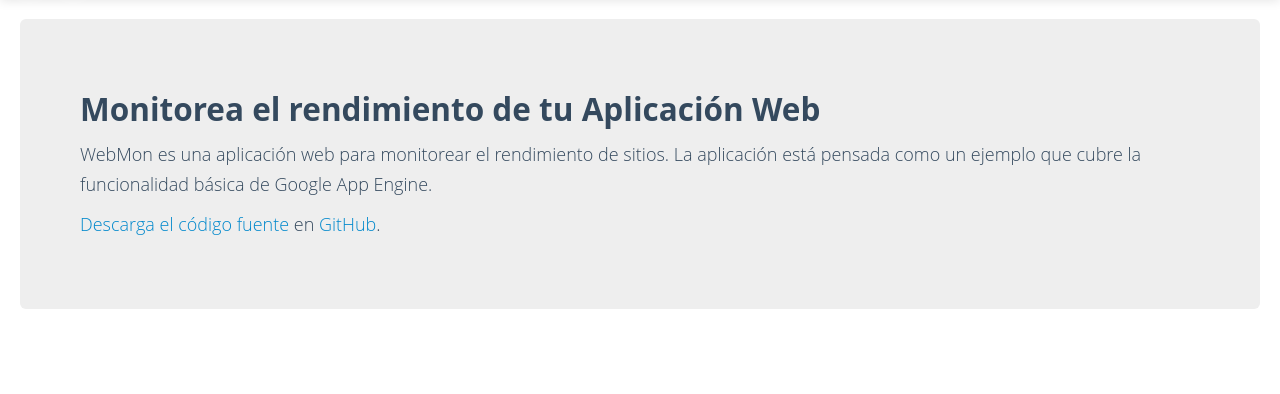
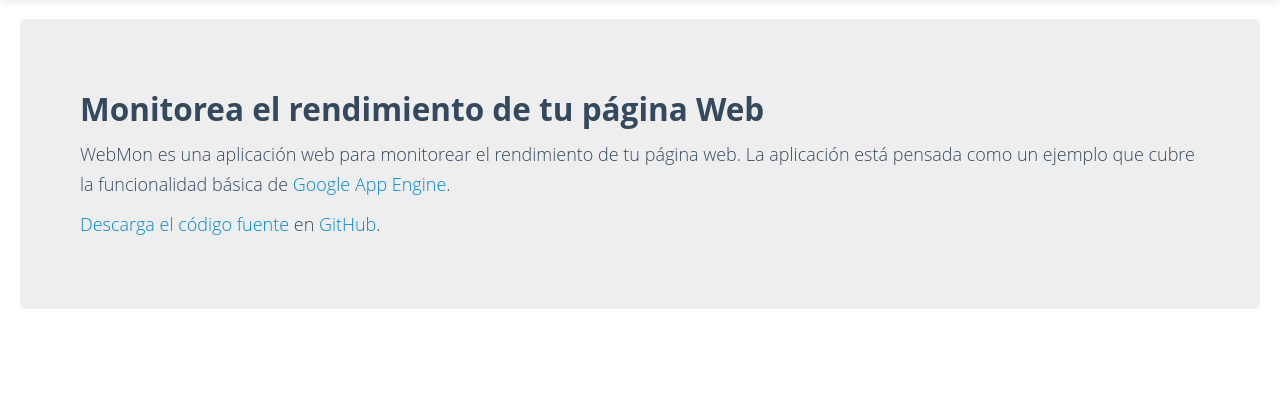
Before and after one commit to josemontesdeoca/dashboard-monitor, a Python web app: template templates/index.html in a window 1280 px wide. Shown: the part 41-435 px from the top of the page. Run offline with Jinja, Linux system fonts and the light colour scheme; the template is opened without the code that fills it: most values are stand-ins (such as "Sample title", 1, 10 or a date in 2020); some libraries are stand-ins or nearby versions.

Commit message:
Change misc UI elements & text.

```diff
--- a/templates/base.html
+++ b/templates/base.html
@@ -33,7 +33,7 @@
                                     {% else %}
                                         <li><p class="navbar-text">{{ user.email() }}</p></li>
                                         <li class="divider-vertical"></li>
-                                        <a class="btn btn-danger" href="{{ logout_url }}">Cerrar sesion</a>
+                                        <a class="btn btn-danger" href="{{ logout_url }}">Cerrar sesión</a>
                                     {% endif %}
                                 </ul>
                             </div><!--/.nav-collapse -->
@@ -50,8 +50,8 @@
                                 <div class="well sidebar-nav">
                                     <ul class="nav nav-list">
                                         <li class="nav-header">Explora</li>
-                                        <li{% if active_page == 'index' %} class="active"{% endif %}><a href="/"><i class="icon-home"></i> Inicio</a></li>
-                                        <li{% if active_page == 'new_page' %} class="active"{% endif %}><a href="/new-page"><i class="icon-pencil"></i> Nueva pagina</a></li>
+                                        <li{% if active_page == 'index' %} class="active"{% endif %}><a href="/"><i class="icon-home"></i> Página principal</a></li>
+                                        <li{% if active_page == 'new_page' %} class="active"{% endif %}><a href="/new-page"><i class="icon-pencil"></i> Añadir un sitio</a></li>
                                     </ul>
                                 </div>
                             </div>
@@ -62,8 +62,8 @@
                         </div>
                     {% else %}
                         <div class="hero-unit">
-                            <h2>Monitorea el rendimiento de tu Aplicación Web</h2>
-                            <p>WebMon es una aplicación web para monitorear el rendimiento de sitios. La aplicación está pensada como un ejemplo que cubre la funcionalidad básica de Google App Engine.</p>
+                            <h2>Monitorea el rendimiento de tu página Web</h2>
+                            <p>WebMon es una aplicación web para monitorear el rendimiento de tu página web. La aplicación está pensada como un ejemplo que cubre la funcionalidad básica de <a href="http://developers.google.com/appengine">Google App Engine</a>.</p>
                             <p><a href="https://github.com/josemontesdeoca/web-monitor">Descarga el código fuente</a> en <a href="https://github.com/">GitHub</a>.</p>
                         </div>
                     {% endif %}
--- a/templates/index.html
+++ b/templates/index.html
@@ -3,15 +3,13 @@
 
 {% block body %}
 
-<div class="page-header">
-    <h2>Paginas Web monitoreadas</h2>
-</div>
+<h2>Páginas Web</h2>
 
 <table class="table">
     <thead>
         <tr>
             <th>Nombre</th>
-            <th>Tiempo de respuesta (24hr avg)</th>
+            <th>Tiempo de descarga (24hr avg)</th>
             <th>Ultima actualizacion (UTC)</th>
         </tr>
     </thead>
--- a/templates/new-page.html
+++ b/templates/new-page.html
@@ -4,7 +4,7 @@
 {% block body %}
 
 <div class="page-header">
-    <h2>Configurar pagina a monitorear</h2>
+    <h2>Añadir un sitio</h2>
 </div>
 
 
@@ -19,6 +19,7 @@
     <label class="control-label" for="url">URL</label>
     <div class="controls">
       <input type="url" name="url" id="url" placeholder="http://www.example.com" required>
+      <span class="help-block">Introduce la URL de un sitio que quieras monitorear.</span>
     </div>
   </div>
   <div class="control-group">
```
